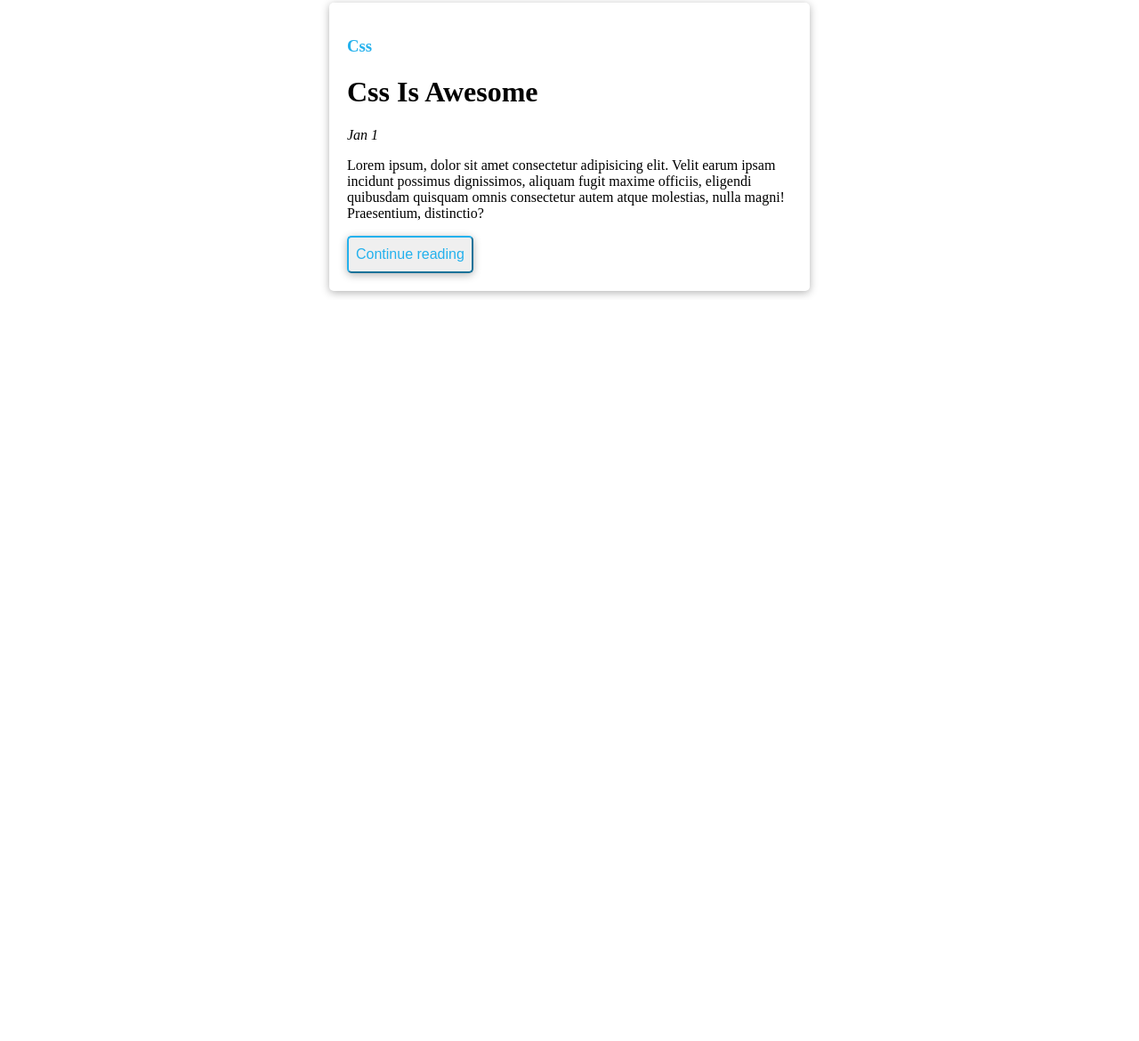
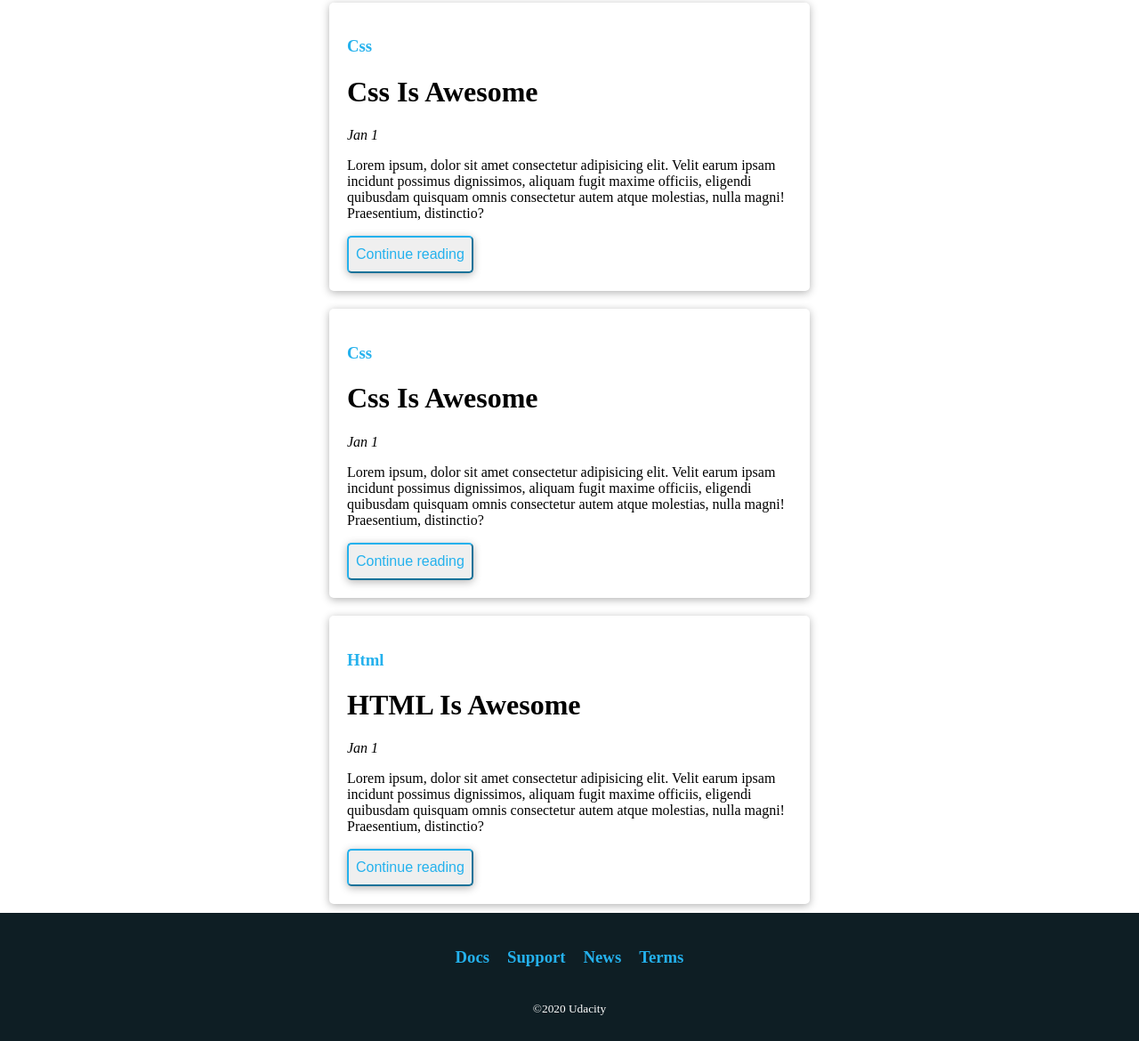
Before and after one commit to rameshd100/Udacity-HTML-CSS, a plain HTML site: page index.html in a window 1280 px wide. Shown: the part 1143-2313 px from the top of the page at 89% size. Before the commit the page ends 1480 px from the top, so only its background shows below. Drawn offline with Linux system fonts and the light colour scheme; a script that the page names is missing; a web font is replaced by a local one.

Commit message:
Added Footer

```diff
--- a/css/style.css
+++ b/css/style.css
@@ -60,6 +60,28 @@ button {
 h3 {
   color: #24B1ED;
 }
+footer {
+  background-color: #0E1E24;
+  height: 9rem;
+  color: white;
+}
+
+.footer-links{
+  display: flex;
+  justify-content: center;
+  align-items: center;
+  padding: 10px;
+
+}
+.footer-links h3 {
+  padding: 10px;
+}
+
+.copyright {
+  display: flex;
+  justify-content: center;
+  align-items: center;
+}
 
 @media screen and (max-width: 1900px) {
   .blog-posts {
@@ -71,10 +93,17 @@ h3 {
   .blog-posts {
     grid-template-columns: auto;
   }
+  .footer{
+    height: 8rem;
+  }
 }
 
 @media screen and (max-width: 700px) {
   .post {
     width: 300px;
   }
+  .footer{
+    height: 4rem;
+    font-size: 12px;
+  }
 }
--- a/index.html
+++ b/index.html
@@ -4,7 +4,7 @@
   <meta charset="UTF-8">
   <meta name="viewport" content="width=device-width, initial-scale=1.0">
   <link rel="stylesheet" href="https://cdnjs.cloudflare.com/ajax/libs/font-awesome/5.13.1/css/all.min.css">
-  <link rel="stylesheet" href="/css/style.css">
+  <link rel="stylesheet" href="./css/style.css">
   <title>Udacity Blog</title>
 </head>
 <body>
@@ -41,7 +41,31 @@
       <p>Lorem ipsum, dolor sit amet consectetur adipisicing elit. Velit earum ipsam incidunt possimus dignissimos, aliquam fugit maxime officiis, eligendi quibusdam quisquam omnis consectetur autem atque molestias, nulla magni! Praesentium, distinctio?</p>
       <button>Continue reading</button>
     </div>
+    <div class="post">
+      <h3>Css</h3>
+      <h1>Css Is Awesome</h1>
+      <p class="date"><i>Jan 1</i></p>
+      <p>Lorem ipsum, dolor sit amet consectetur adipisicing elit. Velit earum ipsam incidunt possimus dignissimos, aliquam fugit maxime officiis, eligendi quibusdam quisquam omnis consectetur autem atque molestias, nulla magni! Praesentium, distinctio?</p>
+      <button>Continue reading</button>
+    </div>
+    <div class="post">
+      <h3>Html</h3>
+      <h1>HTML Is Awesome</h1>
+      <p class="date"><i>Jan 1</i></p>
+      <p>Lorem ipsum, dolor sit amet consectetur adipisicing elit. Velit earum ipsam incidunt possimus dignissimos, aliquam fugit maxime officiis, eligendi quibusdam quisquam omnis consectetur autem atque molestias, nulla magni! Praesentium, distinctio?</p>
+      <button>Continue reading</button>
+    </div>
   </div>
+  <footer>
+    <div class="footer-links">
+      <h3>Docs</h3>
+      <h3>Support</h3>
+      <h3>News</h3>
+      <h3>Terms</h3>
+    </div>
+    <div class="copyright"><small>&copy;2020 Udacity</small></div>
+
+  </footer>
 
   <!-- Script -->
   <script src="script.js"></script>
```
Also changed, not shown: blog-post/post.html (+1 -1 lines).
